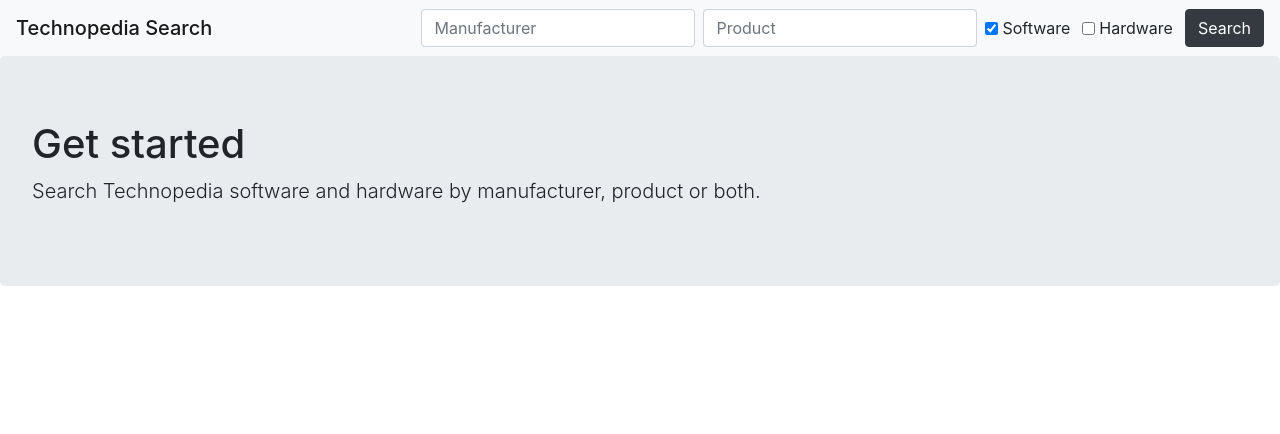
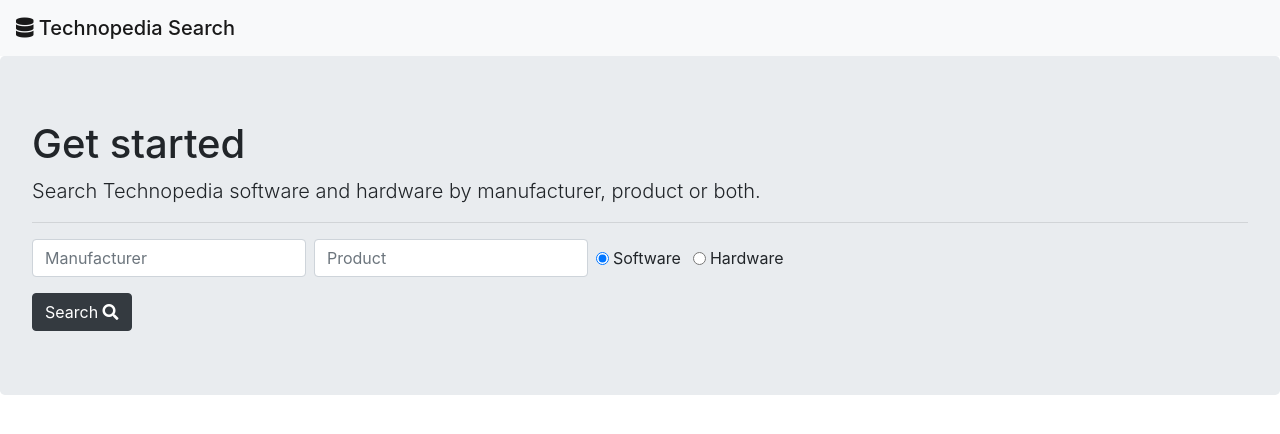
Before and after one commit to crawlem/technopedia-search, a React (Create React App) app: page / in a window 1280 px wide. Shown: the top 434 px of the page. Built offline with nearby package versions, Linux system fonts and the light colour scheme.

Commit message:
Tweaked look and feel

```diff
--- a/public/index.html
+++ b/public/index.html
@@ -21,6 +21,7 @@
     -->
     <title>Technopedia Search</title>
     <link rel="stylesheet" href="https://stackpath.bootstrapcdn.com/bootstrap/4.1.3/css/bootstrap.min.css" integrity="sha384-MCw98/SFnGE8fJT3GXwEOngsV7Zt27NXFoaoApmYm81iuXoPkFOJwJ8ERdknLPMO" crossorigin="anonymous">
+    <link rel="stylesheet" href="https://use.fontawesome.com/releases/v5.5.0/css/all.css" integrity="sha384-B4dIYHKNBt8Bc12p+WXckhzcICo0wtJAoU8YZTY5qE0Id1GSseTk6S+L3BlXeVIU" crossorigin="anonymous">
   </head>
   <body>
     <noscript>
--- a/src/App.js
+++ b/src/App.js
@@ -36,14 +36,15 @@ class App extends Component {
       <div className="App">
         <header className="App-header">
           <nav className="navbar navbar-light bg-light">
-            <span className="navbar-brand mb-0 h1">Technopedia Search</span>
-            <Search changeData={this.changeData}/>
+            <span className="navbar-brand mb-0 h1"><i className="fas fa-database"></i> Technopedia Search</span>
           </nav>
         </header>
 
         <div className="jumbotron">
           <h1 className="display-5">Get started</h1>
           <p className="lead">Search Technopedia software and hardware by manufacturer, product or both.</p>
+          <hr/>
+          <Search changeData={this.changeData}/>
         </div>
 
         {results}
--- a/src/Results.js
+++ b/src/Results.js
@@ -4,7 +4,7 @@ import SoftwareItem from './SoftwareItem'
 class Results extends Component {
   render() {
     const softwareItems = this.props.data.map(software => {
-      return <SoftwareItem software={software}/>
+      return <SoftwareItem key={software.id} software={software}/>
     })
 
     return (
--- a/src/Search.js
+++ b/src/Search.js
@@ -5,22 +5,37 @@ class Search extends Component {
   constructor(props) {
     super(props)
 
+    const searchParams = new URLSearchParams(window.location.search);
+
     this.state = {
-      manufacturer: '',
-      product: ''
+      manufacturer: searchParams.get('manufacturer') || '',
+      product: searchParams.get('product') || '',
+      offset: searchParams.get('offset') || 0
     }
 
     this.search = this.search.bind(this)
+    this.searchHandler = this.searchHandler.bind(this)
     this.changeManufacturer = this.changeManufacturer.bind(this)
     this.changeProduct = this.changeProduct.bind(this)
   }
 
-  search(e) {
+  search() {
+    if (this.state.manufacturer !== '' || this.state.product !== '') {
+      http.get(window.softwareApiUrl + '&manufacturer__istartswith=' + this.state.manufacturer + '&product_name__icontains=' + this.state.product, {'headers': {'Authorization': 'apikey ' + window.apiUser + ':' + window.apiKey }}).then(res => {
+        this.props.changeData(res.data.software_extended_list, res.data.meta)
+      })
+    }
+  }
+
+  componentDidMount() {
+    if (this.state.manufacturer !== '' || this.state.product !== '') {
+      this.search()
+    }
+  }
+
+  searchHandler(e) {
     e.preventDefault()
-
-    http.get(window.softwareApiUrl + '&manufacturer__istartswith=' + this.state.manufacturer + '&product_name__icontains=' + this.state.product, {'headers': {'Authorization': 'apikey ' + window.apiUser + ':' + window.apiKey }}).then(res => {
-      this.props.changeData(res.data.software_extended_list, res.data.meta)
-    })
+    this.search()
   }
 
   changeManufacturer(e) {
@@ -37,12 +52,14 @@ class Search extends Component {
 
   render() {
     return (
-      <form className="Search form-inline" onSubmit={this.search}>
-        <label><input className="form-control mr-sm-2" type="text" placeholder="Manufacturer" value={this.state.manufacturer} onChange={this.changeManufacturer}/></label>
-        <label><input className="form-control mr-sm-2" type="text" placeholder="Product" value={this.state.product} onChange={this.changeProduct}/></label>
-        <label className="form-check form-check-inline"><input className="form-check-input" type="checkbox" defaultChecked/>Software</label>
-        <label className="form-check form-check-inline"><input className="form-check-input" type="checkbox"/>Hardware</label>
-        <button className="btn btn-dark my-2 my-sm-0" type="submit">Search</button>
+      <form className="Search" onSubmit={this.searchHandler}>
+        <div className="form-group form-inline">
+          <label><input className="form-control mr-sm-2" type="text" placeholder="Manufacturer" value={this.state.manufacturer} onChange={this.changeManufacturer}/></label>
+          <label><input className="form-control mr-sm-2" type="text" placeholder="Product" value={this.state.product} onChange={this.changeProduct}/></label>
+          <label className="form-check form-check-inline"><input name="type" className="form-check-input" type="radio" defaultChecked/>Software</label>
+          <label className="form-check form-check-inline"><input name="type" className="form-check-input" type="radio"/>Hardware</label>
+        </div>
+        <button className="btn btn-dark my-2 my-sm-0" type="submit">Search <i className="fas fa-search"></i></button>
       </form>
     );
   }
```
